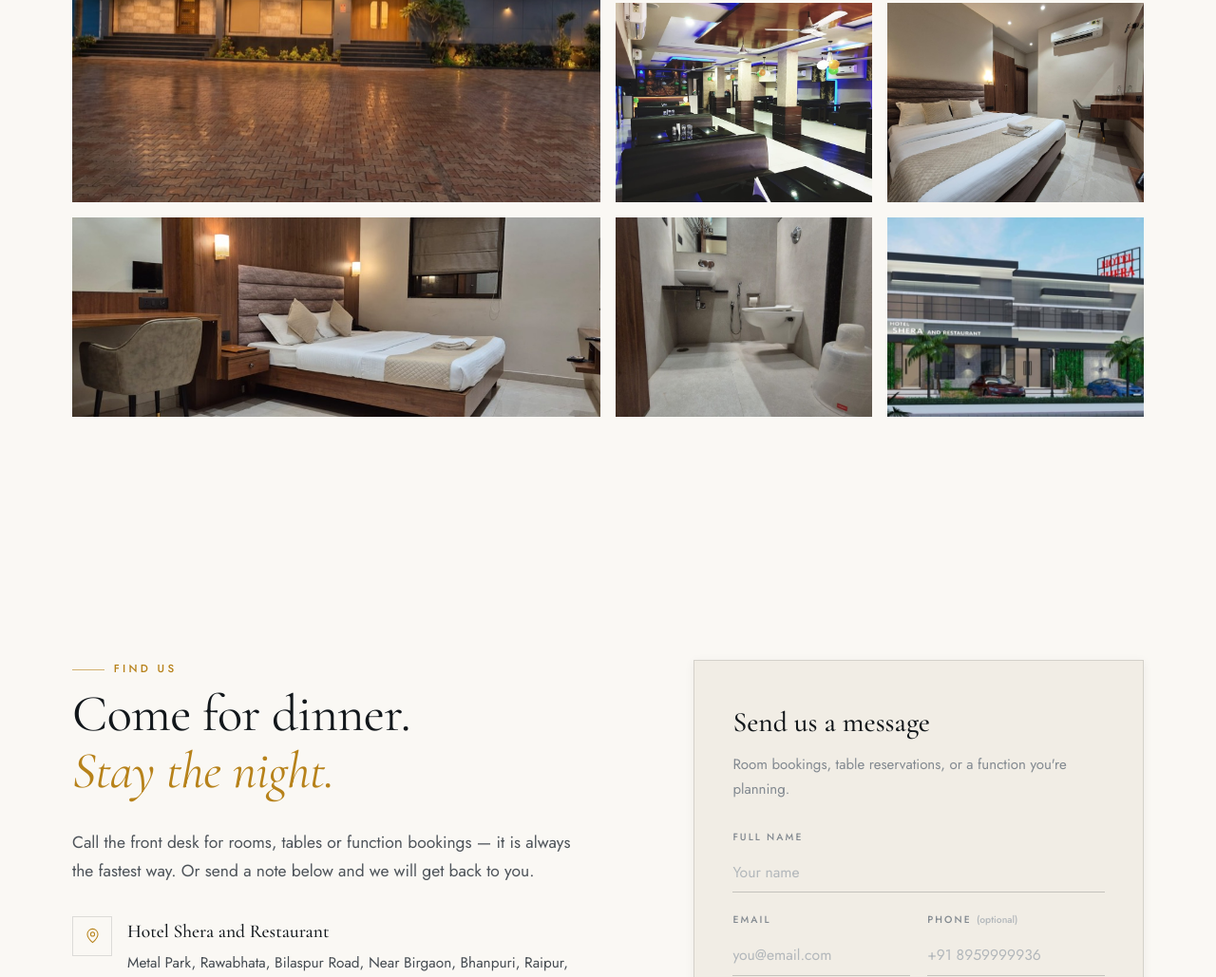
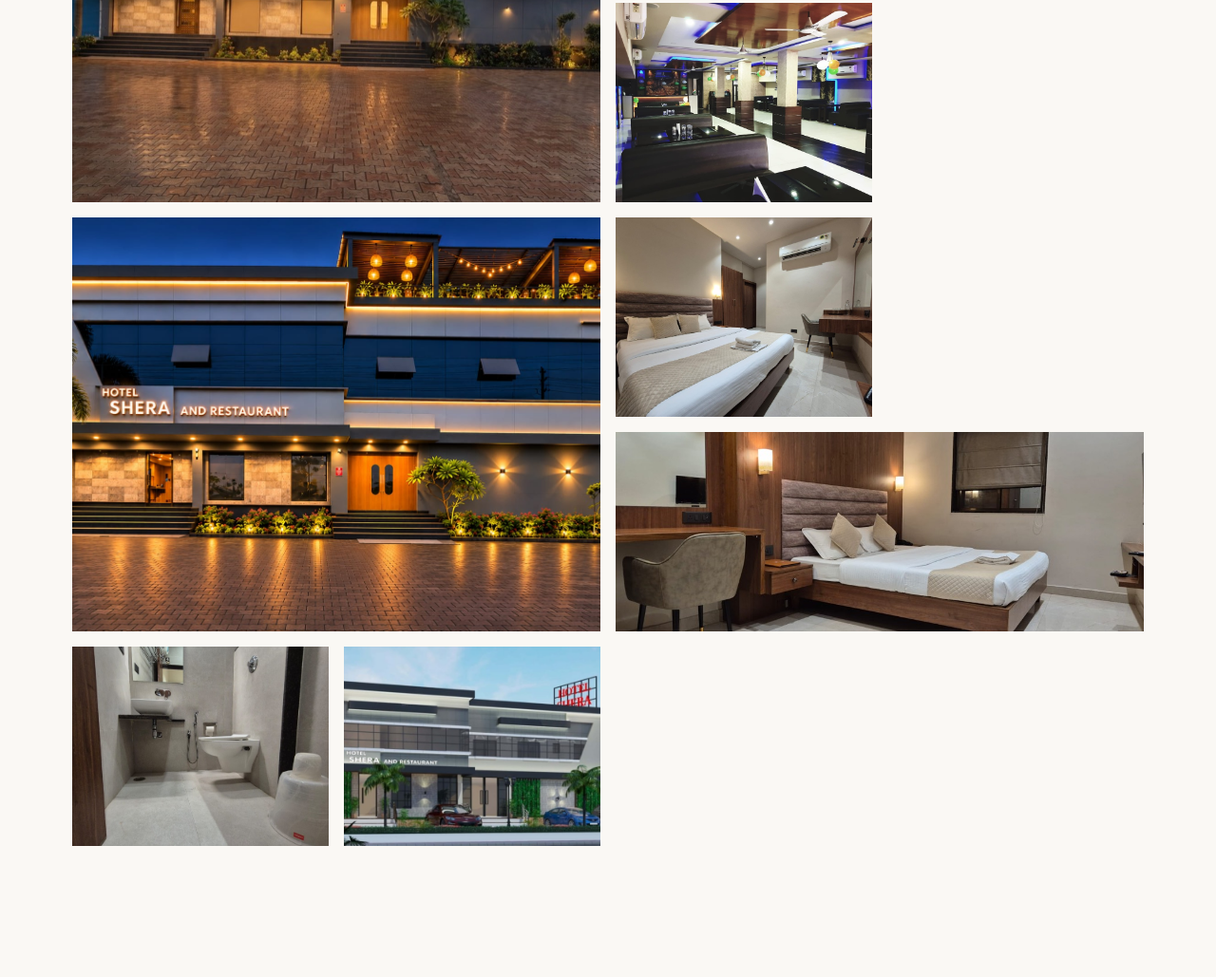
Before and after one commit to premgupta5000/premgupta5000.github.io, a plain HTML site: page index.html in a window 1280 px wide. Shown: the part 10488-11517 px from the top of the page at 95% size. Drawn offline with nearby package versions, Linux system fonts and the light colour scheme.

Commit message:
Add button for hotel main view image

```diff
--- a/index.html
+++ b/index.html
@@ -745,6 +745,9 @@
       <button class="gal reveal" data-delay="2" data-full="assets/img/restaurant-indoor.jpg" aria-label="Open image: the indoor restaurant">
         <img src="assets/img/restaurant-indoor-900.jpg" alt="the indoor family multi-cuisine restaurant at Hotel Shera, Raipur" loading="lazy" onerror="this.remove()"><span class="gal__cap">The restaurant</span>
       </button>
+            <button class="gal gal--a reveal" data-full="assets/img/hotel-main-latest.jpeg" aria-label="Open image: hotel main view">
+        <img src="assets/img/hotel-main-latest.jpeg" alt="Hotel Shera — main view" loading="lazy" onerror="this.remove()"><span class="gal__cap">Hotel main view</span>
+      </button>
       <button class="gal reveal" data-delay="3" data-full="assets/img/room-executive.jpg" aria-label="Open image: a Deluxe room">
         <img src="assets/img/room-executive-900.jpg" alt="a Deluxe room" loading="lazy" onerror="this.remove()"><span class="gal__cap">Deluxe room</span>
       </button>
```
